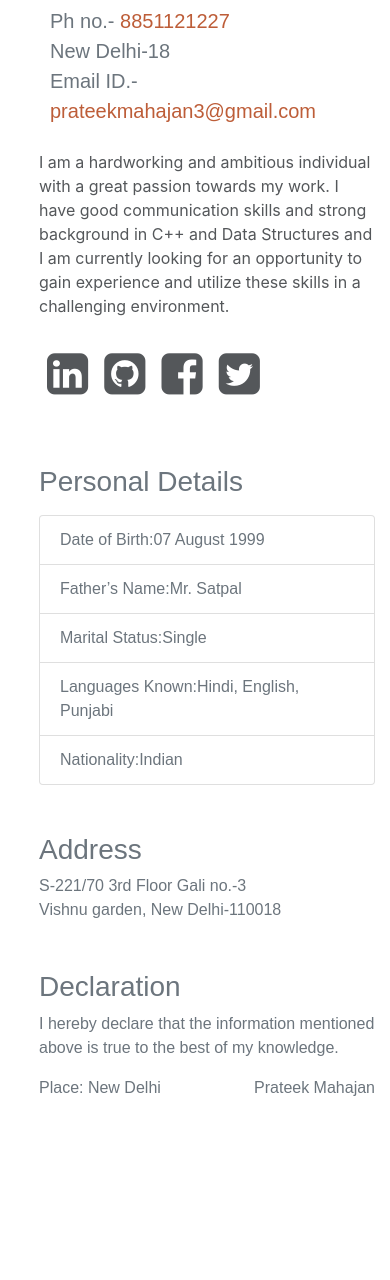
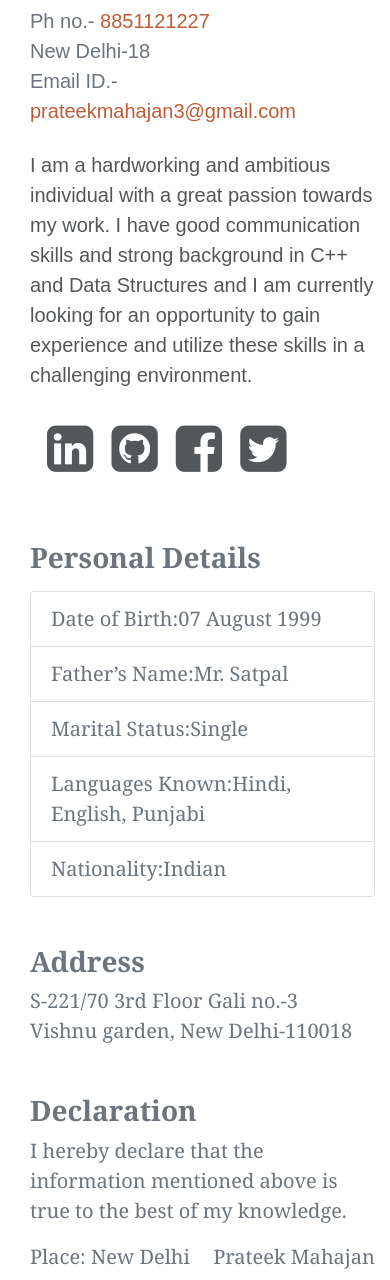
Before and after one commit to megawall/CV, a plain HTML site: page index.html in a window 390 px wide. Shown: the part 226-1506 px from the top of the page. Before the commit the page ends 1334 px from the top, so only its background shows below. Drawn offline with nearby package versions, Linux system fonts and the light colour scheme.

Commit message:
fingers crossed

```diff
--- a/index.html
+++ b/index.html
@@ -71,14 +71,14 @@
                 <div id='contact' class='color'>
                     Ph no.- <a id='ph' href="tel:8851121227">8851121227</a><br>New Delhi-18<br>Email ID.- <a id='ph' href="mailto:prateekmahajan3@gmail.com">prateekmahajan3@gmail.com</a>
                 </div>
-                <div class='ml-4 mt-4 color2'>
+                <div class='mt-4 color2' id='contact' style='font-size: 15pt;'>
                    I am a hardworking and ambitious individual with a great passion towards my work. I have good communication skills and strong background in C++ and Data Structures and I am currently looking for an opportunity to gain experience and utilize these skills in a challenging environment.
                 </div>
                 <div class='m-4'>
-                    <iframe style=border:0px width="280px" height="69px" src="icons1.html"></iframe>
+                    <iframe style=border:0px width="300px" height="72px" src="icons1.html"></iframe>
                 </div>
-                <div class='mt-5 ml-4 color' style='font-family: Arial, Helvetica, sans-serif;'>
-                  <h3>Personal Details</h3>
+                <div class='mt-5 color' id='contact' style='font-family: Georgia, Times New Roman, Times, serif;font-size:20px;'>
+                  <h3 style='font-weight: bolder;'>Personal Details</h3>
                   <ul class="list-group mt-3">
                       <li class="list-group-item">Date of Birth:07 August 1999</li>
                       <li class="list-group-item">Father’s Name:Mr. Satpal</li>
@@ -86,9 +86,9 @@
                       <li class="list-group-item">Languages Known:Hindi, English, Punjabi</li>
                       <li class="list-group-item">Nationality:Indian</li>
                   </ul>
-                  <h3 class='mt-5'>Address</h3>
+                  <h3 class='mt-5' style='font-weight: bolder;'>Address</h3>
                   <p>S-221/70 3rd Floor Gali no.-3 <br>Vishnu garden, New Delhi-110018</p>
-                  <h3 class='mt-5'>Declaration</h3>
+                  <h3 class='mt-5' style='font-weight: bolder;'>Declaration</h3>
                   <p> I hereby declare that the information mentioned above is true to the best of my knowledge.</p>
                   <div class='mb-2' style='justify-content: space-between;display: flex;'><div>Place: New Delhi</div><div>Prateek Mahajan</div></div>
                 </div>
--- a/style.css
+++ b/style.css
@@ -1,7 +1,7 @@
 body{
     font-family: 'Gill Sans', 'Gill Sans MT', Calibri, 'Trebuchet MS', sans-serif;
     font-style: normal;
-    font-size: medium;
+    font-size: large;
 }
 
 img{
@@ -74,7 +74,7 @@ a:focus{
      color:white
 }
 #contact{
-    padding-left: 35px;
+    padding-left: 30px;
     font-size: 20px;
     font-family: Arial, Helvetica, sans-serif;
 }
@@ -92,7 +92,7 @@ a:focus{
     color:#313335;
 }
 .col{
-    padding-left: 35px;
+    padding-left: 30px;
     font-size: 25px;
     font-family: Arial, Helvetica, sans-serif;
 }
@@ -142,6 +142,12 @@ a:focus{
     .list{
         display: none;
     }
+    #contact{
+        padding-left: 15px;
+    }
+    .col{
+        padding-left: 15px;
+    }
 }
 @media only screen and (min-width: 600px) {
     #card {
@@ -151,6 +157,7 @@ a:focus{
 #nav-bar{
     position: sticky;
     top:0;
+    z-index: 1;
     background-color: #bd5d38;
 }
 .navbar{
```
Also changed, not shown: about.html (+6 -6 lines), edu.html (+6 -6 lines), skills.html (+2 -2 lines).
